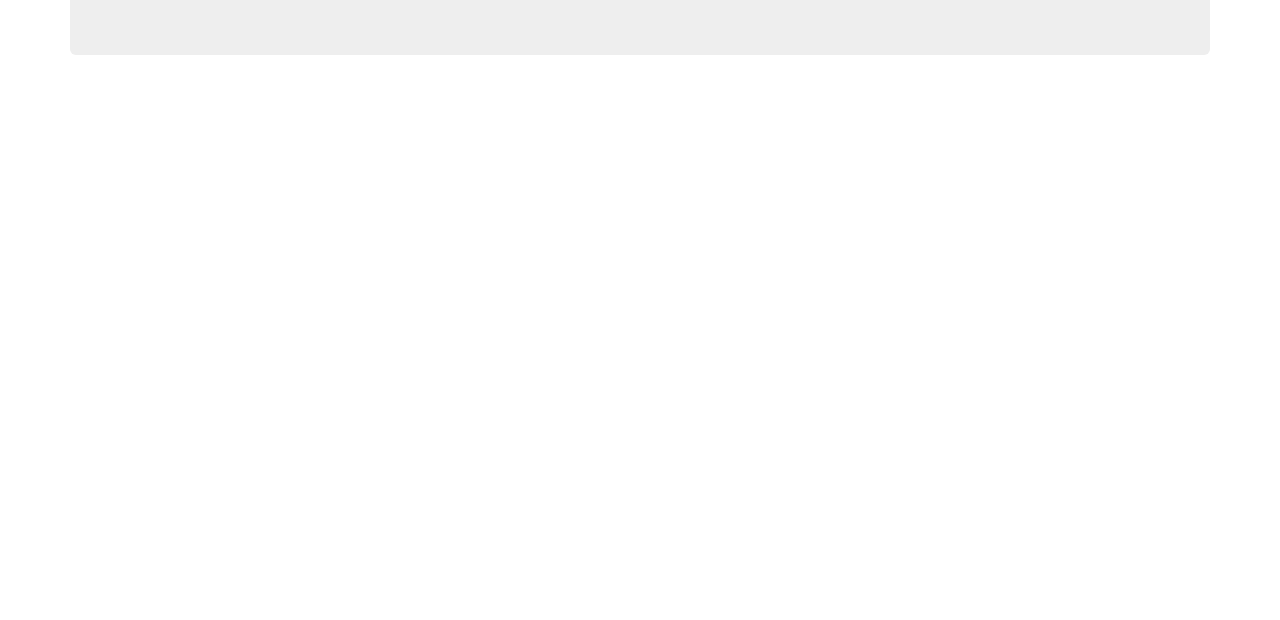
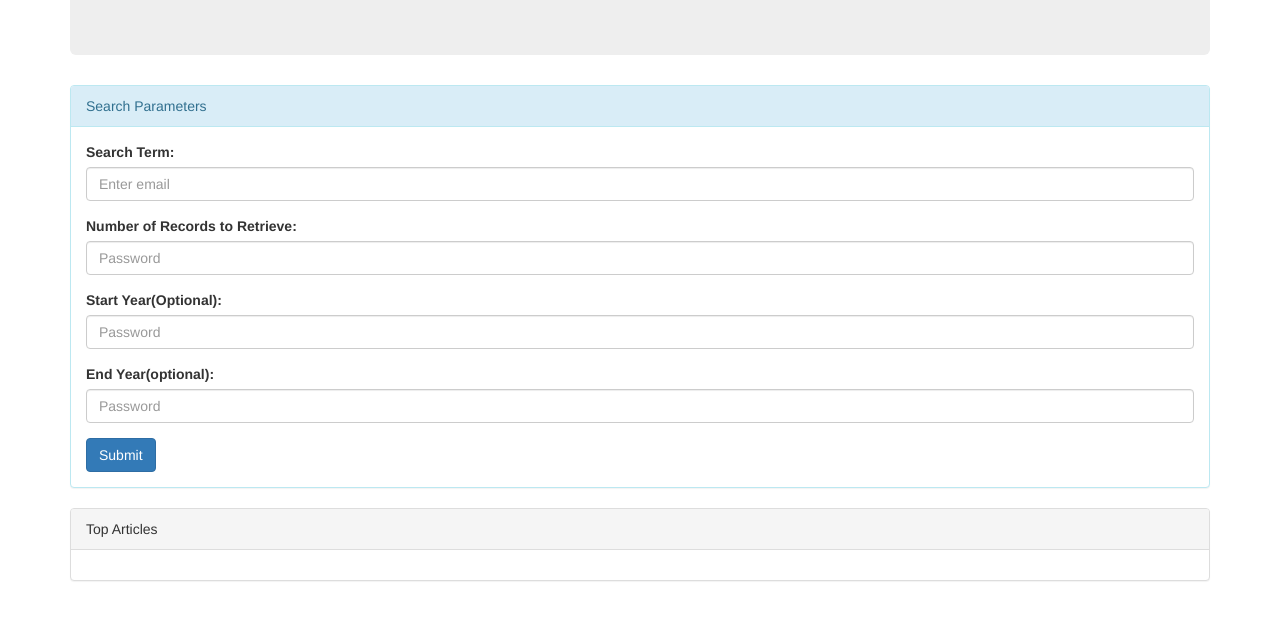
Before and after one commit to max77p/NYTSearch, a plain HTML site: page index.html in a window 1280 px wide. Shown: the part 140-760 px from the top of the page. Drawn offline with nearby package versions, Linux system fonts and the light colour scheme.

Commit message:
front end

```diff
--- a/index.html
+++ b/index.html
@@ -18,12 +18,40 @@
 
 <body>
     <div class="container">
-            <div class="jumbotron">
+        <div class="jumbotron">
             <h1 class="display-4">New York Times Search</h1>
+        </div>
+<div class="panel panel-info">
+        <div class="panel-heading">Search Parameters</div>
+    <div class="panel-body">
 
-          </div>
+        <form>
+            <div class="form-group">
+                <label for="exampleInputEmail1">Search Term:</label>
+                <input type="email" class="form-control" id="exampleInputEmail1" aria-describedby="emailHelp" placeholder="Enter email">
+            </div>
+            <div class="form-group">
+                <label for="exampleInputPassword1">Number of Records to Retrieve:</label>
+                <input type="password" class="form-control" id="exampleInputPassword1" placeholder="Password">
+            </div>
+            <div class="form-group">
+                <label for="exampleInputPassword1">Start Year(Optional):</label>
+                <input type="password" class="form-control" id="exampleInputPassword1" placeholder="Password">
+            </div>
+            <div class="form-group">
+                <label for="exampleInputPassword1">End Year(optional):</label>
+                <input type="password" class="form-control" id="exampleInputPassword1" placeholder="Password">
+            </div>
 
+            <button type="submit" class="btn btn-primary">Submit</button>
+        </form>
+    </div>
+    </div>
 
+    <div class="panel panel-default">
+            <div class="panel-heading">Top Articles</div>
+            <div class="panel-body"></div>
+    </div>
 
     </div>
     <!--main container-->
```
